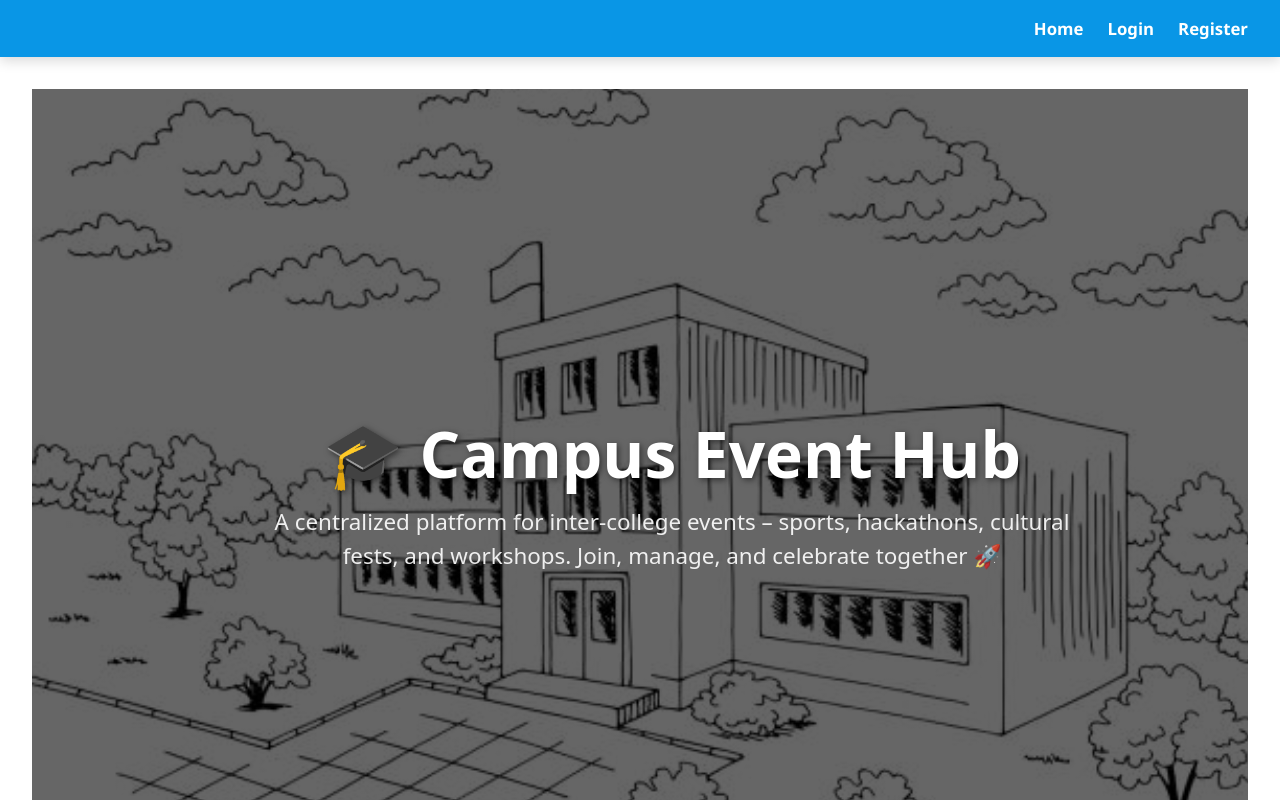
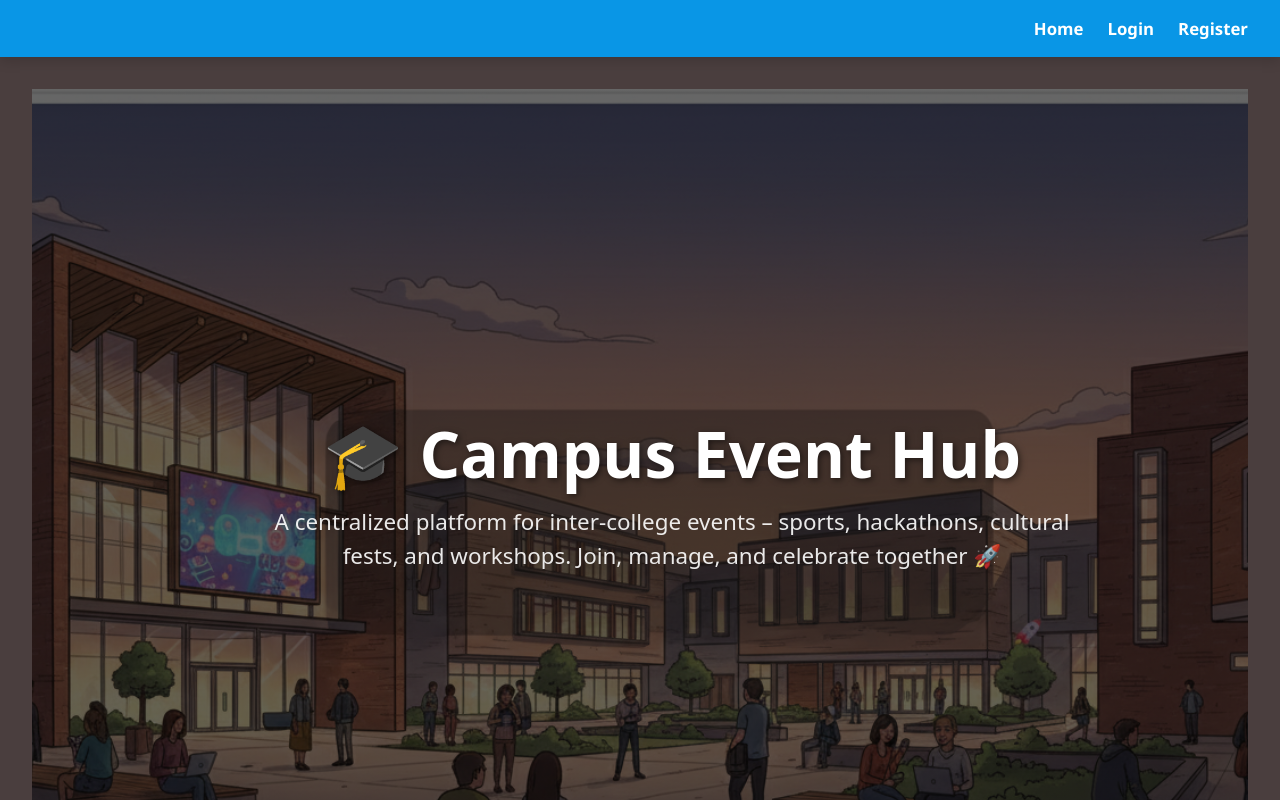
Before and after one commit to springboardmentor1317s-hub/campus-eventhub-team2, a React (Vite) app in the folder frontend/: page / in a window 1280 px wide. Built offline with nearby package versions, Linux system fonts and the light colour scheme.

Commit message:
changed background image

```diff
--- a/frontend/src/index.css
+++ b/frontend/src/index.css
@@ -18,7 +18,7 @@ html, body, #root {
   width: 100%;
   height: 100%;
   overflow-x: hidden;  /* prevent horizontal scroll */
-  background: #fff;    /* remove default black bg */
+  background: #4a3e3e;    /* remove default black bg */
 }
 a {
   font-weight: 500;
@@ -31,10 +31,8 @@ a:hover {
 
 body {
   margin: 0;
-  display: flex;
-  place-items: center;
   min-width: 320px;
-  min-height: 90vh;
+  height: 100vh;
 }
 
 h1 {
--- a/frontend/src/pages/Home.jsx
+++ b/frontend/src/pages/Home.jsx
@@ -8,8 +8,7 @@ const Home = () => {
         padding: 0,
         backgroundColor: " #e0c3fc", // ✅ remove black bg, fallback white
         overflowX: "hidden", // ✅ no horizontal scroll
-     }}>
-      {/* Hero Section */}
+     }}>      {/* Hero Section */}
       <section
     style={{
         width: "100vw",            // full width of viewport
@@ -18,7 +17,7 @@ const Home = () => {
         padding: 0,
         // background: "linear-gradient(135deg, #f3e8ff 0%, #e0c3fc 100%)",
         backgroundImage:
-              "linear-gradient(rgba(0,0,0,0.6), rgba(0,0,0,0.6)), url('sp.jpg')",
+              "linear-gradient(rgba(0,0,0,0.6), rgba(0,0,0,0.6)), url('ap.jpg')",
         backgroundSize: "cover",   // makes sure image covers whole area
         backgroundPosition: "center",
         backgroundRepeat: "no-repeat",
```
Also changed, not shown: frontend/public/ap.jpg (added).
